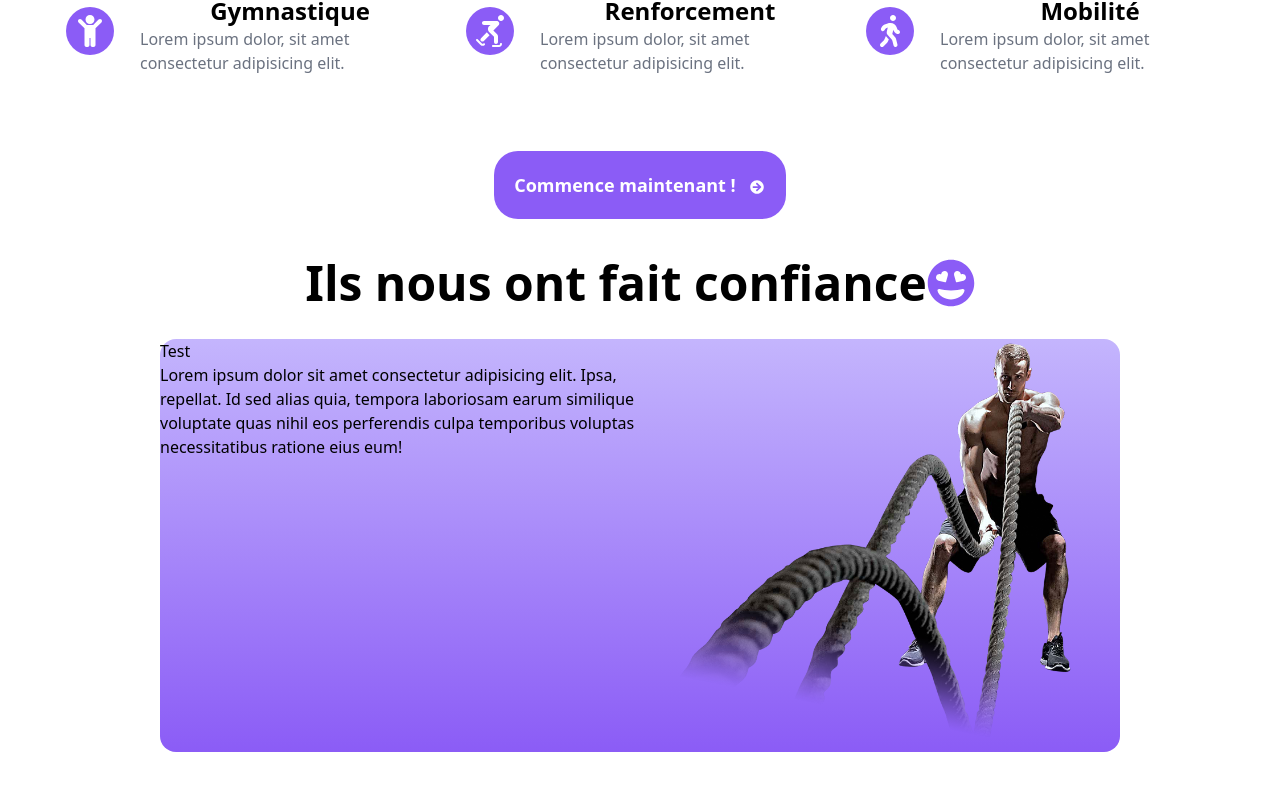
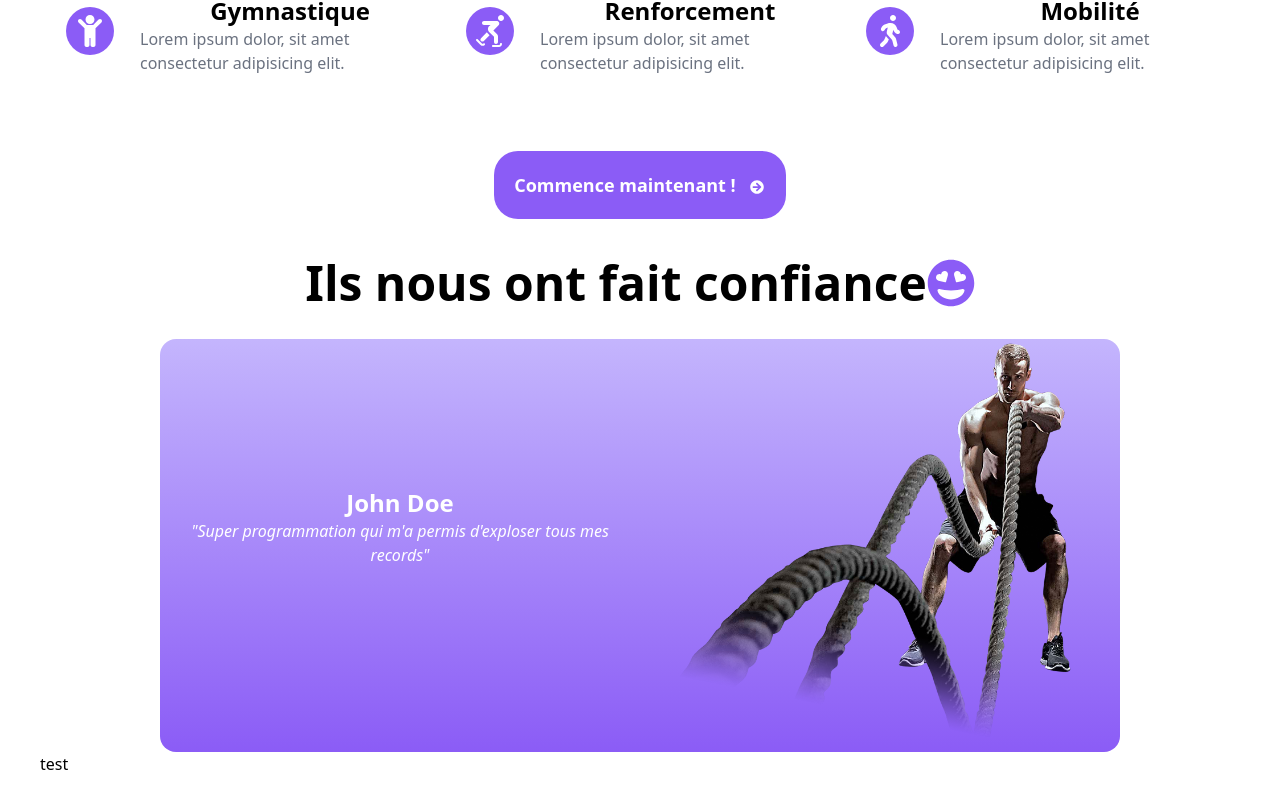
Before and after one commit to ChMenguy/landing_page_program, a React (Create React App) app: page / in a window 1280 px wide. Shown: the part 1869-2677 px from the top of the page. Built offline with nearby package versions, Linux system fonts and the light colour scheme.

Commit message:
Update Opinions

```diff
--- a/src/App.js
+++ b/src/App.js
@@ -5,6 +5,7 @@ import Header from './Screens/Header.jsx';
 import Programs from './Screens/Programs.jsx';
 import About from './Screens/About';
 import Opinions from './Screens/Opinions';
+import Footer from './Screens/Footer';
 
 function App() {
   return (
@@ -13,6 +14,7 @@ function App() {
     <About />
     <Programs />
     <Opinions />
+    <Footer />
   </Layout>
   );
 }
--- /dev/null
+++ b/src/Screens/Footer.jsx
@@ -0,0 +1,11 @@
+
+
+function Footer(){
+    return(
+        <div>
+            test
+        </div>
+    )
+}
+
+export default Footer
--- a/src/Screens/Opinions.jsx
+++ b/src/Screens/Opinions.jsx
@@ -13,9 +13,9 @@ function Opinions(){
                 icon = {<FontAwesomeIcon icon={faGrinHearts} className=" text-primary"/>}
             />
             <div className = "flex flex-1 flex-wrap-reverse w-4/5 bg-gradient-to-b from-optional1 to-primary mx-auto rounded-2xl">
-                <div className="lg:w-1/2">
-                    <h1>Test</h1>
-                    <p>Lorem ipsum dolor sit amet consectetur adipisicing elit. Ipsa, repellat. Id sed alias quia, tempora laboriosam earum similique voluptate quas nihil eos perferendis culpa temporibus voluptas necessitatibus ratione eius eum!</p>
+                <div className="lg:w-1/2 p-5">
+                    <h1 className=" text-center text-2xl text-secondary font-bold lg:pt-32 ">John Doe</h1>
+                    <p className="italic text-center text-secondary">"Super programmation qui m'a permis d'exploser tous mes records"</p>
                 </div>
                 <div className="lg:w-1/2">
                     <img src={ImageOpinions} alt='imageopinons' />
```
